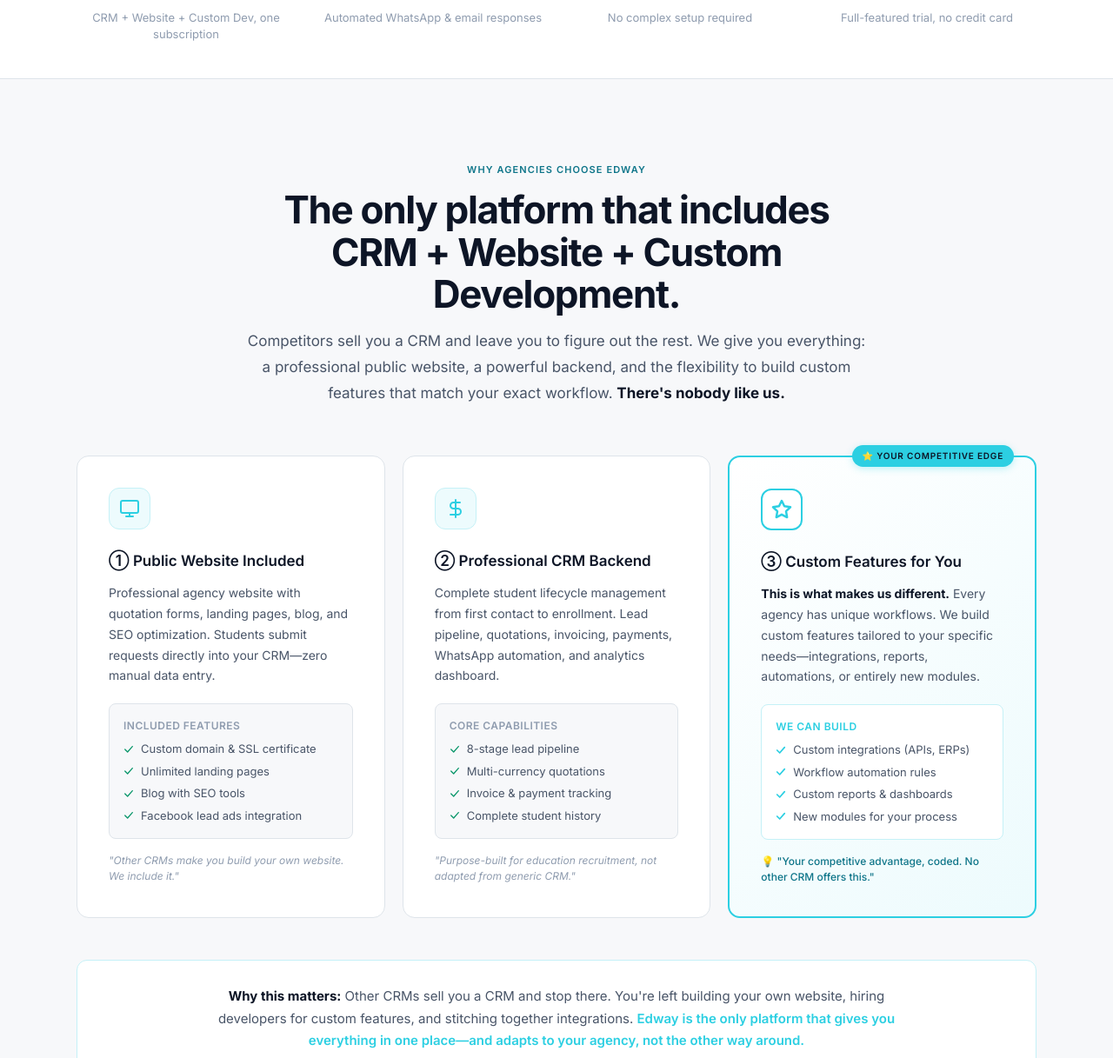
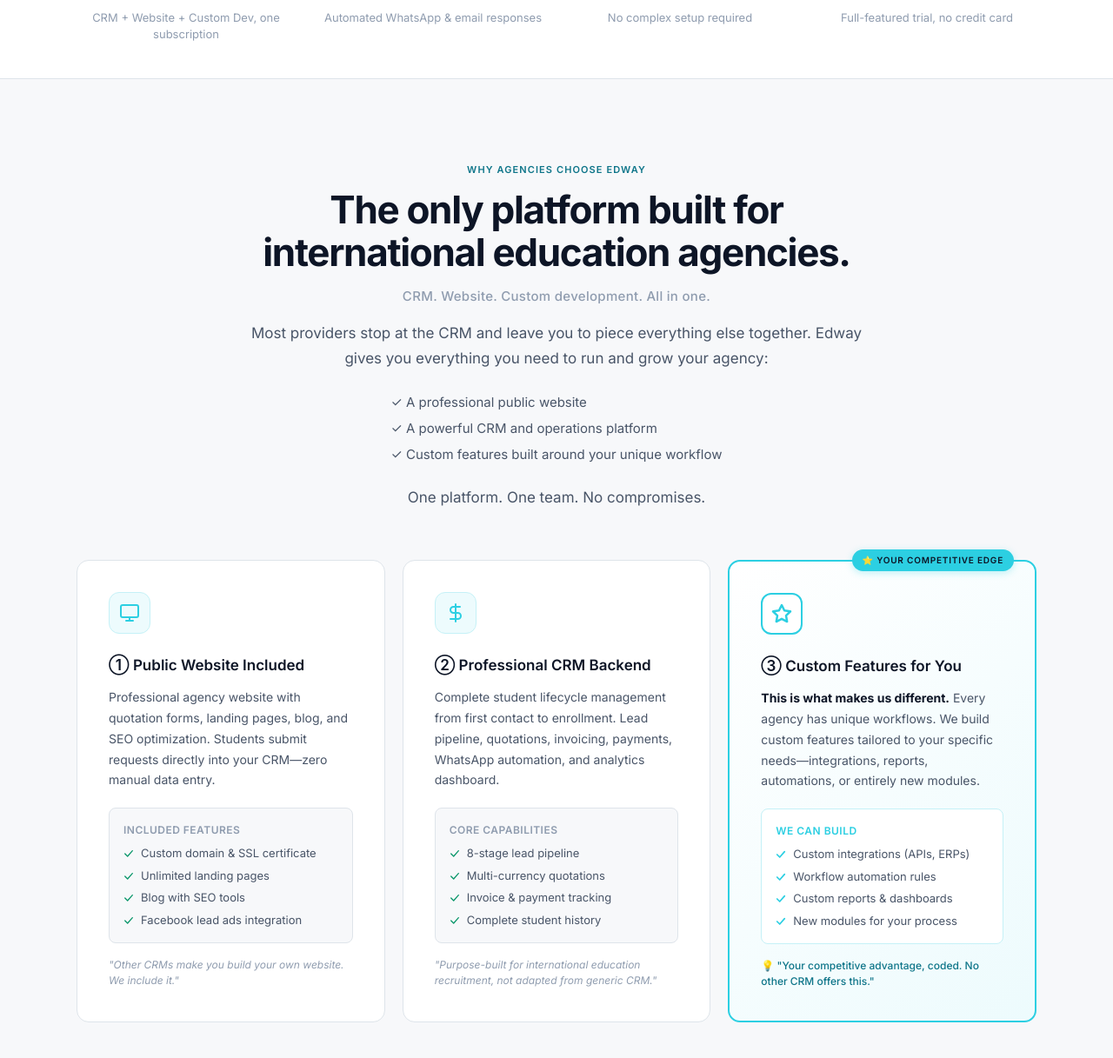
Before and after one commit to hernansaa/edway-web, a Django app: template src/apps/marketing/templates/marketing/home.html in a window 1280 px wide. Shown: the part 1689-2906 px from the top of the page at 87% size. Run offline with Django 5.2, Linux system fonts and the light colour scheme; the template is opened without the code that fills it, so the values that code supplies are empty.

Commit message:
Update Why agencies choose Edway section with new copy

```diff
--- a/src/apps/marketing/templates/marketing/home.html
+++ b/src/apps/marketing/templates/marketing/home.html
@@ -10,7 +10,7 @@
 
             <div class="edway-pill" style="margin-bottom:32px;">
                 <span style="width:6px;height:6px;background:var(--blue);border-radius:50%;flex-shrink:0;"></span>
-                Built for education agencies · No per-seat pricing
+                Built for International Education Agencies
             </div>
 
             <h1 class="hero-heading" style="font-size:clamp(40px,6vw,68px);font-weight:700;letter-spacing:-0.04em;line-height:1.06;color:var(--text-heading);margin-bottom:24px;">
@@ -18,7 +18,7 @@
             </h1>
 
             <p class="hero-copy" style="font-size:18px;line-height:1.75;color:var(--text-body);max-width:560px;margin:0 auto 40px;">
-                From first enquiry to final enrollment — capture leads, message on WhatsApp, send branded quotes, manage payments, and track every student journey. All in one platform.
+                From first enquiry to final enrollment — capture leads, message on WhatsApp/E-mail, send branded quotes, manage payments, and track every student journey. All in one platform.
             </p>
 
             <div style="display:flex;flex-wrap:wrap;gap:12px;justify-content:center;align-items:center;">
@@ -139,10 +139,23 @@
         <div style="max-width:720px;margin:0 auto;text-align:center;margin-bottom:56px;">
             <p class="edway-label" style="margin-bottom:14px;">Why agencies choose Edway</p>
             <h2 style="font-size:clamp(28px,3.5vw,44px);font-weight:700;letter-spacing:-0.03em;line-height:1.1;color:var(--text-heading);margin-bottom:16px;">
-                The only platform that includes<br>CRM + Website + Custom Development.
+                The only platform built for<br>international education agencies.
             </h2>
+            <p style="font-size:15px;color:var(--text-muted);font-weight:500;letter-spacing:0.02em;margin-bottom:16px;">
+                CRM. Website. Custom development. All in one.
+            </p>
             <p style="font-size:17px;color:var(--text-body);line-height:1.75;">
-                Competitors sell you a CRM and leave you to figure out the rest. We give you everything: a professional public website, a powerful backend, and the flexibility to build custom features that match your exact workflow. <strong style="color:var(--text-heading);">There's nobody like us.</strong>
+                Most providers stop at the CRM and leave you to piece everything else together. Edway gives you everything you need to run and grow your agency:
+            </p>
+            <div style="text-align:left;display:inline-block;margin:20px auto 0;">
+                <p style="font-size:15px;color:var(--text-body);line-height:2;margin:0;">
+                    ✓ A professional public website<br>
+                    ✓ A powerful CRM and operations platform<br>
+                    ✓ Custom features built around your unique workflow
+                </p>
+            </div>
+            <p style="font-size:17px;color:var(--text-body);line-height:1.75;margin-top:20px;">
+                One platform. One team. No compromises.
             </p>
         </div>
 
@@ -211,7 +224,7 @@
                     </ul>
                 </div>
                 <p style="font-size:12px;color:var(--text-muted);font-style:italic;">
-                    "Purpose-built for education recruitment, not adapted from generic CRM."
+                    "Purpose-built for international education recruitment, not adapted from generic CRM."
                 </p>
             </div>
 
```
Also changed, not shown: src/static/css/tailwind.css.
